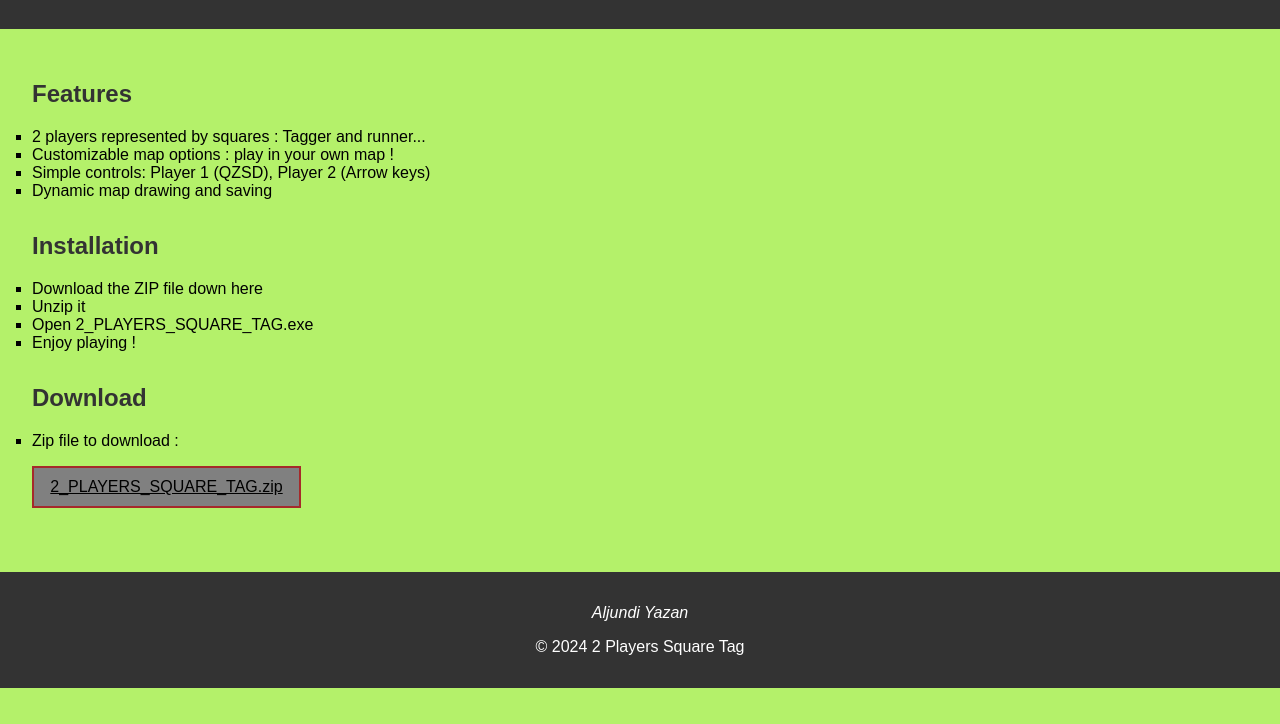
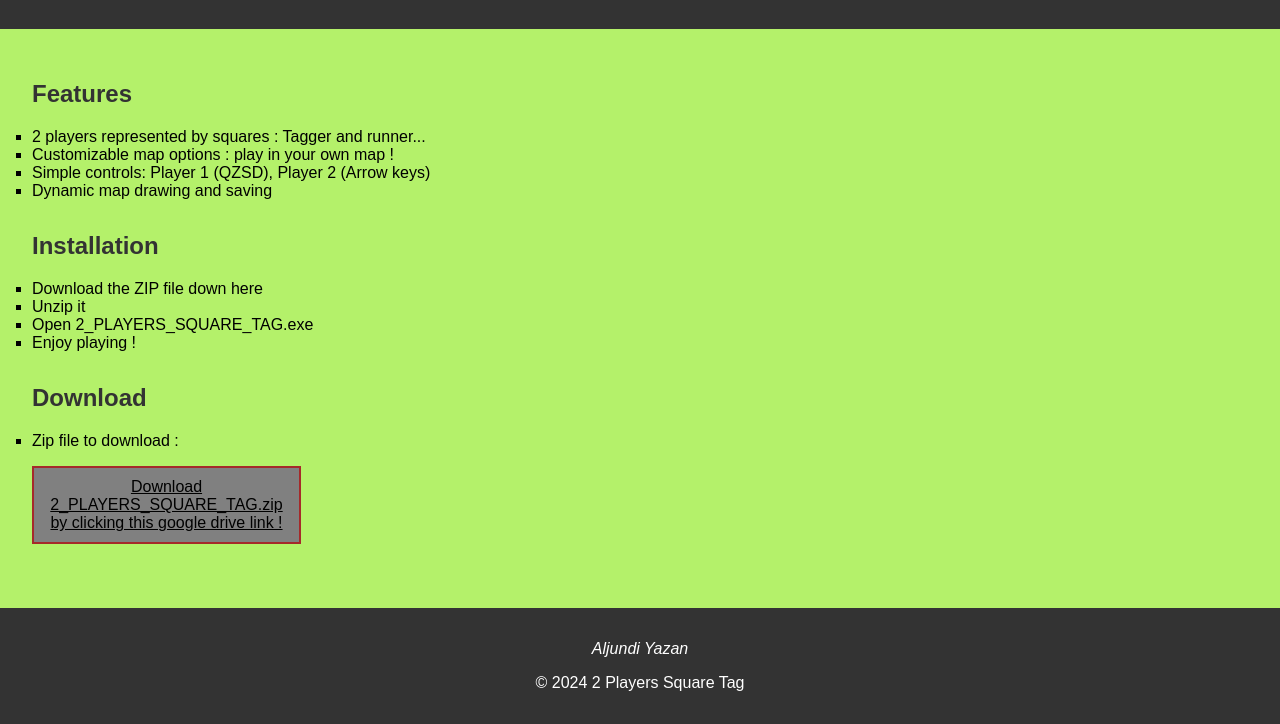
Before and after one commit to 11Yazan11/2-PLAYERS-SQUARE-TAG-WEB, a plain HTML site: page index.html in a window 1280 px wide. Shown: the part 870-1594 px from the top of the page. Before the commit the page ends 1558 px from the top, so only its background shows below. Drawn offline with Linux system fonts and the light colour scheme.

Commit message:
Update index.html

```diff
--- a/index.html
+++ b/index.html
@@ -49,7 +49,7 @@
             <li><p>Zip file to download : </p></li>
             </ul>
             <div class="filexe">
-            <a style="color:black;" href="2PLAYERSSQUARETAG.zip" download>2_PLAYERS_SQUARE_TAG.zip</a>
+            <a style="color:black;" href="https://drive.google.com/file/d/1mginkVUBcODwjd_R1bRMRs6WKF2X8oEC/view?usp=sharing" download>Download 2_PLAYERS_SQUARE_TAG.zip by clicking this google drive link !</a>
             </div>
         </section>
     </main>
```
